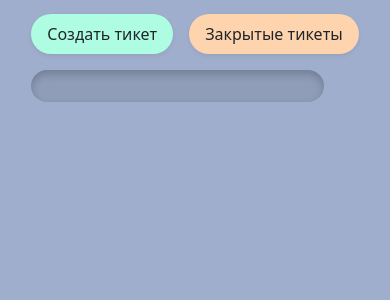
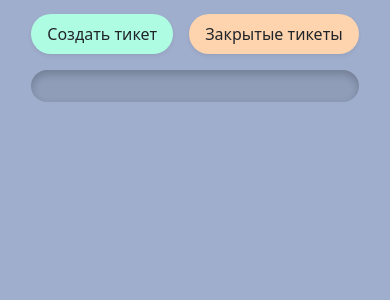
Before and after one commit to AlekseyPchelintsev/django_ticket_system, a Django app: page /tickets/ in a window 390 px wide. Shown: the part 56-356 px from the top of the page. Run offline with Django 5.2, Linux system fonts and the light colour scheme; the visitor is signed in with stand-in values (Sample User, id 1); data that the repository does not hold is empty; some libraries are stand-ins or nearby versions.

Commit message:
add adaptive to mobile

```diff
--- a/ticket_system/tickets/templates/tickets/ticket_list.html
+++ b/ticket_system/tickets/templates/tickets/ticket_list.html
@@ -13,7 +13,7 @@
     {% endif %}
 </div>
 <!-- Контейнер с тикетами -->
-<div class="ticket-container mt-2 p-3 rounded-4" style="width: 75vw; box-shadow: inset 0 4px 8px rgba(0, 0, 0, 0.2); background-color: #8f9db9; overflow-x: auto; overflow-y: hidden;">
+<div class="ticket-container mt-2 p-3 rounded-4" style="box-shadow: inset 0 4px 8px rgba(0, 0, 0, 0.2); background-color: #8f9db9; overflow-x: auto; overflow-y: hidden;">
     {% for ticket in tickets %}
     <div class="ticket-card p-3 small rounded-4 shadow-sm" style="min-width: 300px; max-width: 400px; background-color: rgb(243, 249, 255);">
         <div class="d-flex justify-content-center gap-2">
```
